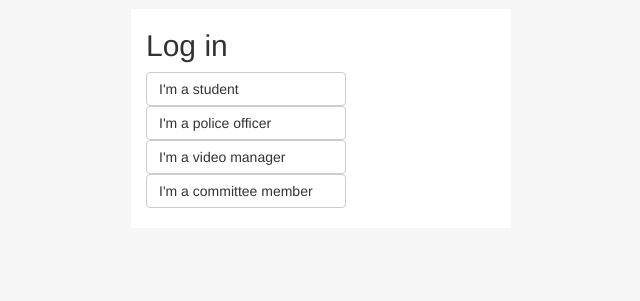
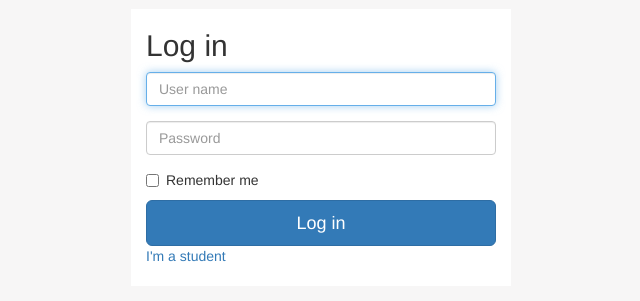
Before and after one commit to Yuankun-Li/PBWC-VideoManagement, a Django app: page /login?next=/get_video/1/ in a window 1280 px wide. Shown: the part 51-352 px from the top of the page, without its empty margins (319-959 px from the left). Run offline with Django 3.2, Linux system fonts and the light colour scheme; some libraries are stand-ins or nearby versions.

Commit message:
modify log in and view video

```diff
--- a/videomanagement/templates/videomanagement/base.html
+++ b/videomanagement/templates/videomanagement/base.html
@@ -52,15 +52,6 @@
     	      </ul>
      	  	 </li>
    		   </ul>
-
-      <form class="navbar-form navbar-right" role="search" action="" method="POST">
-		 	<div class="form-group">
-			  <input type="text" class="form-control" placeholder="Keyword" name="keyword">
-			</div>
-			<button type="submit" class="btn btn-default">Search</button>
-      {% csrf_token %}
-		  </form>
-
       </div>
   	  </div>
 	</nav>
--- a/videomanagement/templates/videomanagement/login.html
+++ b/videomanagement/templates/videomanagement/login.html
@@ -16,26 +16,37 @@
 {% block container %}
 <div class="container">
   <div class="login-form-back col-md-4 col-md-offset-4 col-sm-6 col-sm-offset-3">
-    <h2>Log in</h2>
-    <div class="btn-group-vertical" role="group">
-      <form role="form" action="{% url 'social:begin' 'google-oauth2' %}" class="form-signin">
-        <button class="btn btn-default">I'm a student</button>
-        {% csrf_token %}
-      </form>
-      <form role="form" action="" class="form-signin">
-        <button class="btn btn-default">I'm a police officer</button>
-        {% csrf_token %}
-      </form>
-      <form role="form" action="{% url 'login_manager' %}" class="form-signin">
-        <button class="btn btn-default">I'm a video manager</button>
-        {% csrf_token %}
-      </form>
-      <form role="form" action="" class="form-signin">
-        <button class="btn btn-default">I'm a committee member</button>
-        {% csrf_token %}
-      </form>
-    </div>
+    <form role="form" action="{% url 'login' %}" method="POST" class="form-signin">
+      <h2 class="form-signin-heading">Log in</h2>
+      <div class="form-group">
+        <label for="username" class="sr-only">Username</label>
+        <input type="text" id="username" name="username" class="form-control" placeholder="User name" required autofocus>
+      </div>
+      <div class="form-group">
+        <label for="password" class="sr-only">Password</label>
+        <input type="password" id="password" name="password" class="form-control" placeholder="Password" required>
+      </div>
 
+      <div class="checkbox">
+        <label for="remember-me">
+        <input type="checkbox" value="remember-me">Remember me
+        </label>
+      </div>
+
+	  {% if msg %}
+      <p class="error">{{msg}}</p>
+      {% endif %}
+
+      {% if form.errors %}
+      <p class="error">Incorrect user name and password.</p>
+      {% endif %}
+
+      <button class="login-btn btn btn-lg btn-primary btn-block" type="submit">Log in</button>
+      {% csrf_token %}
+    </form>
+    <a href="{% url 'social:begin' 'google-oauth2' %}" class="form-signin">
+        I'm a student
+    </a>
   </div>
 </div>
 {% endblock %}
--- a/videomanagement/templates/videomanagement/view_video.html
+++ b/videomanagement/templates/videomanagement/view_video.html
@@ -39,6 +39,10 @@
 	      <video class="mejs-player" controls preload="true" width="600" height="400">
   			<source src="{% url 'get_video' video_id %}" type="video/mp4" />
 		  </video>
+
+		  {% if group == 'committee_member' %}
+		  <a href="">delete</a>
+		  {% endif %}
 	    </div>
 	  </div>
 	</div>
--- a/videomanagement/urls.py
+++ b/videomanagement/urls.py
@@ -13,10 +13,9 @@ from django.contrib.admindocs import urls as adminurls
 urlpatterns = [
 	# Only for test purpose
 	# Home url need to be changed to home
-        url(r'^admin/doc/', include('django.contrib.admindocs.urls')),
+    url(r'^admin/doc/', include('django.contrib.admindocs.urls')),
 	url(r'^$', video_views.community_retrieve, name='community_retrieve'),
 	url(r'^login$', video_views.login_, name='login'),
-	url(r'^login_manager$', video_views.login_manager, name='login_manager'),
 	url(r'^logout$', video_views.logout_, name='logout'),
 	url(r'^upload$', video_views.upload, name='upload'),
 	url(r'^delete_video/(?P<video_id>\d+)/$', video_views.delete_video, name='delete_video'),
--- a/videomanagement/views/account_management_views.py
+++ b/videomanagement/views/account_management_views.py
@@ -4,12 +4,6 @@ from django.core.urlresolvers import reverse
 from django.contrib.auth import login, logout, authenticate
 from videomanagement.forms import *
 import urllib
-
-def login_(request):
-    if not request.user.username == '':
-        return redirect('/')
-    context = {'user': request.user}
-    return render(request, 'videomanagement/login.html', context)
 
 @login_required
 def logout_(request):
@@ -20,17 +14,19 @@ def save_profile(backend, user, response, *args, **kwargs):
     if backend.name == 'google-oauth2':
         print(user.username)
 
-def login_manager(request):
-    context = {}
+def login_(request):
+    if not request.user.username == '':
+        return redirect('/')
+    context = {'user': request.user}
     if request.method == 'GET':
         context['form'] = LoginForm()
-        return render(request, 'videomanagement/login_manager.html', context)
+        return render(request, 'videomanagement/login.html', context)
 
     form = LoginForm(request.POST)
     context['form'] = form
 
     if not form.is_valid():
-        return render(request, 'videomanagement/login_manager.html', context)
+        return render(request, 'videomanagement/login.html', context)
 
     user = authenticate(username=form.cleaned_data['username'],
                         password=form.cleaned_data['password'])
@@ -39,4 +35,4 @@ def login_manager(request):
         return redirect('/')
     else:
         context['msg'] = "Wrong username or password"
-        return render(request, 'videomanagement/login_manager.html', context)
+        return render(request, 'videomanagement/login.html', context)
```
Also changed, not shown: videomanagement/templates/videomanagement/login_.html (added, +41 -0 lines), videomanagement/templates/videomanagement/login_manager.html (deleted, +0 -45 lines), videomanagement/views/video_management_views.py (+8 -4 lines), 3 other files.
